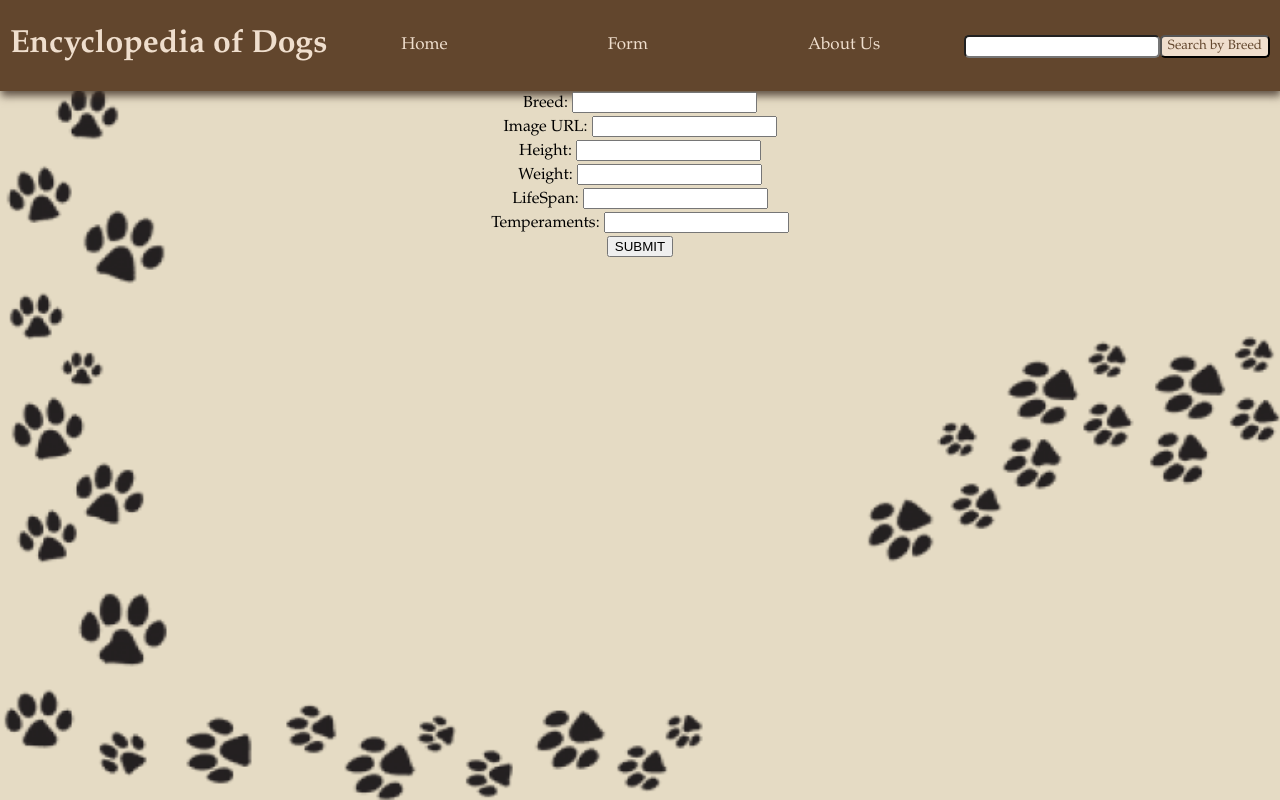
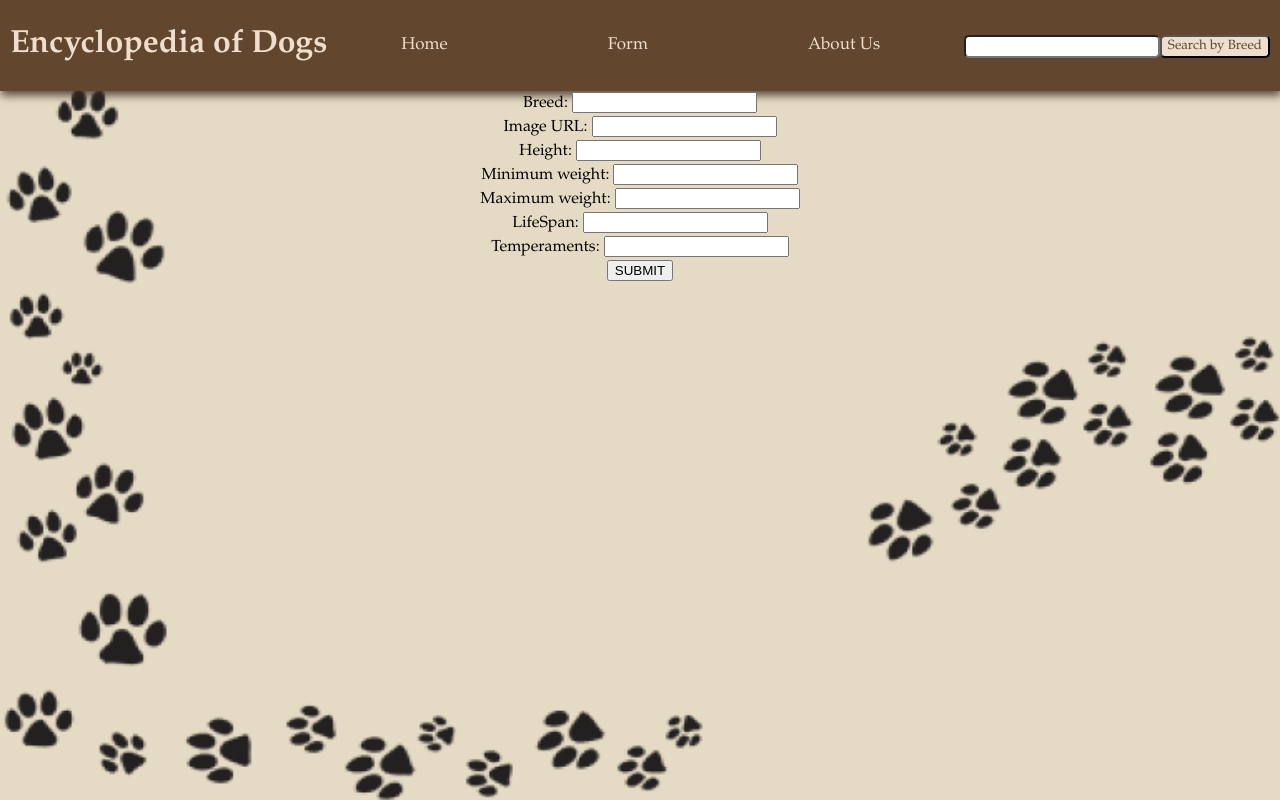
Before and after one commit to OMassano/Individual-Project, a React (Create React App) app in the folder client/: page /create-dog in a window 1280 px wide. Built offline with nearby package versions, Linux system fonts and the light colour scheme.

Commit message:
min and max weight = working

```diff
--- a/client/src/views/Form Page/Form.jsx
+++ b/client/src/views/Form Page/Form.jsx
@@ -5,7 +5,9 @@ const Form = () => {
     name: "",
     image: "",
     height: "",
-    weight: "",
+    minWeight: "",
+    maxWeight:"",
+    weight:"",
     life_span: "",
     temperament: [],
   });
@@ -19,25 +21,30 @@ const Form = () => {
     temperament: [],
   });
 
-  const changeHandler = (event) => {
+const changeHandler = (event) => {
     // as i type
     const property = event.target.name; // place in form
     let value = event.target.value; // whats written in form
 
-    if (property === "temperament") {
-        value = value.split(",").map((temp) => temp.trim());
-      }
+  if (property === "temperament") {
+    value = value.split(",").map((temp) => temp.trim());
+  }
 
     validate({ ...form, [property]: value });
     setForm({ ...form, [property]: value });
-  };
+};
+
 
   const validate = (form) => {};
 
   const submitHandler = (event) => {
     event.preventDefault();
-    console.log(form.temperament);
-    axios.post("http://localhost:5002/dogs", form).then((res) => alert(res)).catch(error=>alert(error))
+
+    const { minWeight, maxWeight, ...rest } = form;
+    const weight = `${minWeight}-${maxWeight}`;
+    const formData = {...rest,weight,};
+    console.log(formData)
+    axios.post("http://localhost:5002/dogs", formData).then((res) => alert(res)).catch(error=>alert(error))
   };
 
   return (
@@ -70,11 +77,20 @@ const Form = () => {
         />
       </div>
       <div>
-        <label>Weight: </label>
+        <label>Minimum weight: </label>
         <input
           type="text"
-          value={form.weight}
-          name="weight"
+          value={form.minWeight}
+          name="minWeight"
+          onChange={changeHandler}
+        />
+      </div>
+            <div>
+        <label>Maximum weight: </label>
+        <input
+          type="text"
+          value={form.maxWeight}
+          name="maxWeight"
           onChange={changeHandler}
         />
       </div>
```
